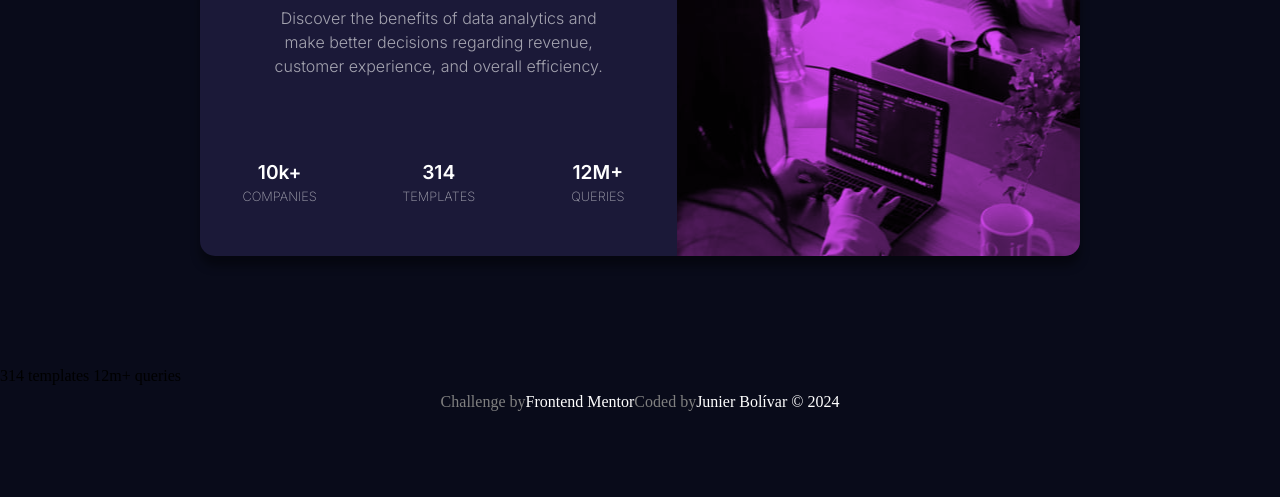
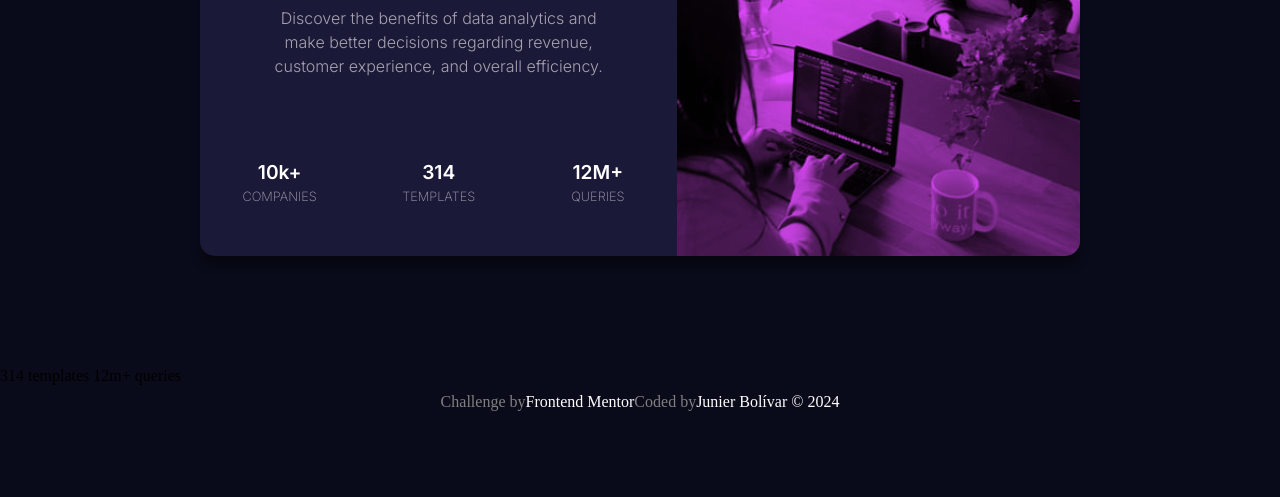
Before and after one commit to Junbol-Frontend-Mentor/stats-preview-card-component, a plain HTML site: page index.html in a window 1280 px wide. Shown: the part 303-800 px from the top of the page. Drawn offline with Linux system fonts and the light colour scheme.

Commit message:
add diferent background-position on the image

```diff
--- a/sass/styles.scss
+++ b/sass/styles.scss
@@ -112,7 +112,7 @@ main {
     background-image: url('../assets/images/image-header-mobile.jpg');
     background-repeat: no-repeat;
     background-size: cover;
-    background-position: center;
+    background-position-x: 0rem; //🚩✅ Moves the background image 5.5rem to the right from the right edge.
     margin-bottom: 2rem;
     background-color: color('soft-violet');
     background-blend-mode: multiply;
@@ -219,9 +219,14 @@ main {
     &__heroImage {
       width: 46%; // ✅ Adjusted width for desktop view
       height: 100%; //❓ I dont understand why ths worked
+      background-image: url('../assets/images/image-header-desktop.jpg');
       order: 1;
       border-radius: 0 15px 15px 0;
       margin-bottom: 0rem;
+      background-size: cover; // Adjust percentage as needed to zoom out
+      background-position-x: -8.5rem; //🚩✅ Moves the background image 5.5rem to the right from the right edge.
+      //background-position: -8.5rem;// This does the same
+      //background-position: calc(100% + 5.5rem) ; //This does the same
     }
   }
   .dataContainer {
```
Also changed, not shown: css/styles.css, 2 other files.
